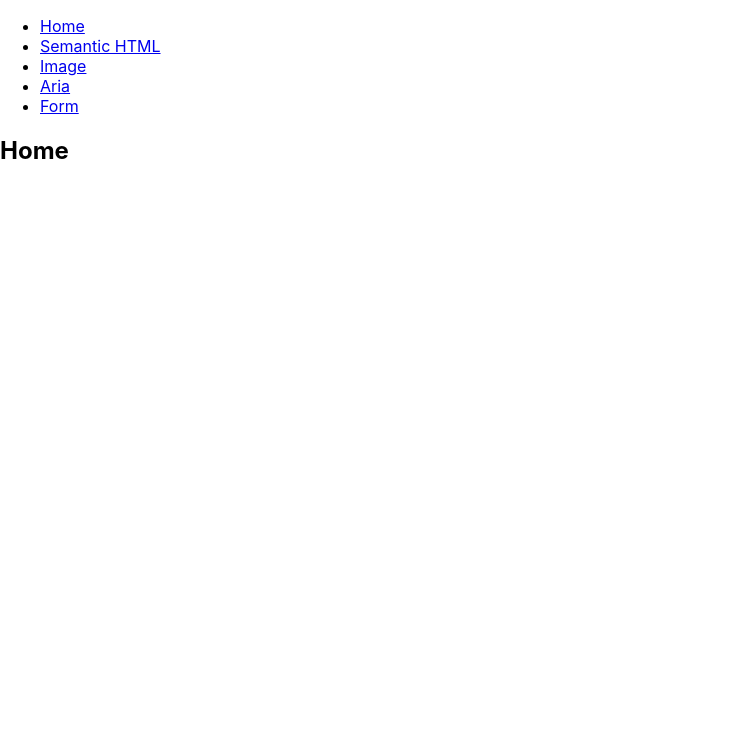
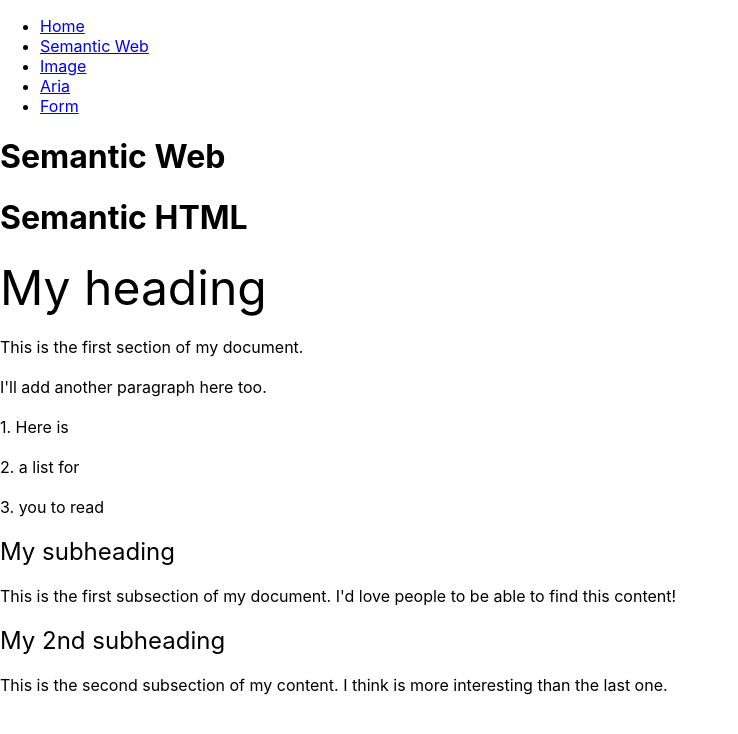
Before and after one commit to imteekay/a11y-bootcamp, a React (Create React App) app: page /semantic-web in a window 1280 px wide. Shown: the top 734 px of the page, without its empty margins (0-738 px from the left). Built offline with nearby package versions, Linux system fonts and the light colour scheme.

Commit message:
Add semantic html section

```diff
--- a/src/App.js
+++ b/src/App.js
@@ -9,7 +9,7 @@ import {
 } from 'react-router-dom';
 
 import { Home } from './components/Home';
-import { SemanticHTML } from './components/SemanticHTML';
+import { SemanticWeb } from './components/SemanticWeb';
 import { Image } from './components/Image';
 import { Aria } from './components/Aria';
 import { Form } from './components/Form';
@@ -22,7 +22,7 @@ export const App = () => (
           <Link to="/">Home</Link>
         </li>
         <li>
-          <Link to="/semantic-html">Semantic HTML</Link>
+          <Link to="/semantic-web">Semantic Web</Link>
         </li>
         <li>
           <Link to="/image">Image</Link>
@@ -37,8 +37,8 @@ export const App = () => (
     </nav>
 
     <Switch>
-      <Route path="/semantic-html">
-        <SemanticHTML />
+      <Route path="/semantic-web">
+        <SemanticWeb />
       </Route>
       <Route path="/image">
         <Image />
--- a/src/components/SemanticHTML.js
+++ /dev/null
@@ -1,3 +0,0 @@
-import React from 'react';
-
-export const SemanticHTML = () => <h2>SemanticHTML</h2>;
--- /dev/null
+++ b/src/components/SemanticWeb.js
@@ -0,0 +1,12 @@
+import React, { Fragment } from 'react';
+import { SemanticHTML } from './SemanticWeb/SemanticHTML';
+
+export const SemanticWeb = () => (
+  <Fragment>
+    <h1>Semantic Web</h1>
+
+    <h1>Semantic HTML</h1>
+    <SemanticHTML />
+
+  </Fragment>
+);
--- /dev/null
+++ b/src/components/SemanticWeb/SemanticHTML.js
@@ -0,0 +1,51 @@
+import React, { Fragment } from 'react';
+
+export const SemanticHTML = () => (
+  <Fragment>
+    <font size="7">My heading</font>
+    <br></br>
+    <br></br>
+
+    This is the first section of my document.
+
+    <br></br>
+    <br></br>
+
+    I'll add another paragraph here too.
+
+    <br></br>
+    <br></br>
+
+    1. Here is
+
+    <br></br>
+    <br></br>
+
+    2. a list for
+
+    <br></br>
+    <br></br>
+
+    3. you to read
+
+    <br></br>
+    <br></br>
+
+    <font size="5">My subheading</font>
+
+    <br></br>
+    <br></br>
+
+    This is the first subsection of my document. I'd love people to be able to find this content!
+
+    <br></br>
+    <br></br>
+
+    <font size="5">My 2nd subheading</font>
+
+    <br></br>
+    <br></br>
+
+    This is the second subsection of my content. I think is more interesting than the last one.
+  </Fragment>
+);
```
